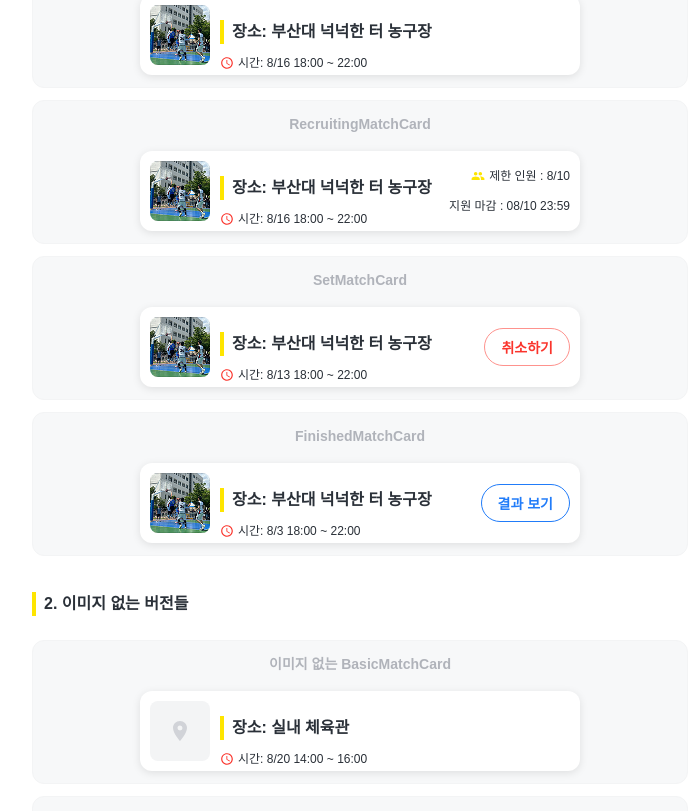
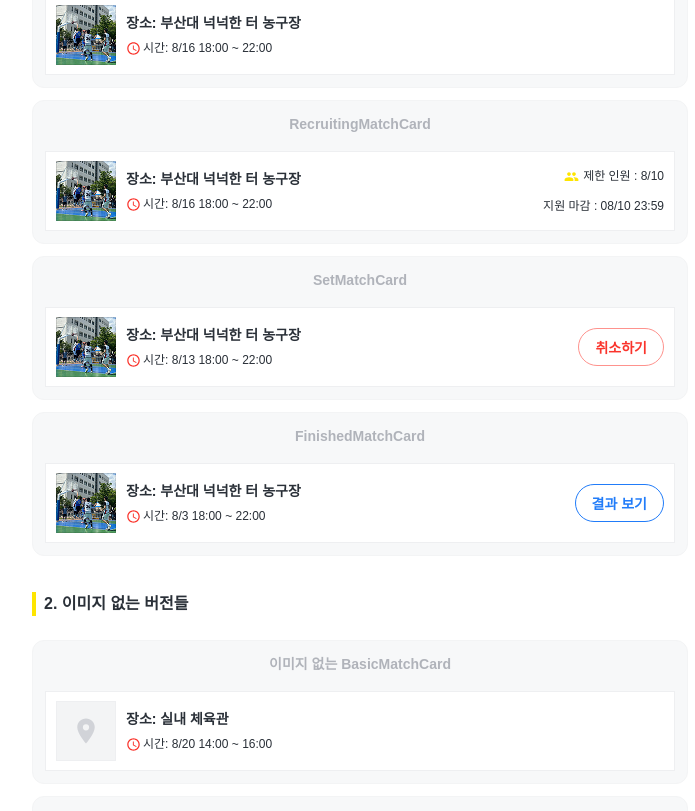
Before and after one commit to kakao-tech-campus-3rd-step3/Team13_FE, a React (Vite) app: page / in a window 1280 px wide. Shown: the part 1482-2293 px from the top of the page, without its empty margins (280-975 px from the left). Built offline with nearby package versions, Linux system fonts and the light colour scheme; a web font is replaced by a local one.

Commit message:
style(matchCard): 디자인에 맞게 matchCard css 스타일 수정

```diff
--- a/src/components/matchCard/matchCardLayout.styled.ts
+++ b/src/components/matchCard/matchCardLayout.styled.ts
@@ -6,149 +6,55 @@ import { spacing } from '@/theme/spacing';
 import { typography } from '@/theme/typography';
 
 /**
- * 매치카드 전체 컨테이너 - 메인 카드 크기와 모양 수정 위치
- *
- * 크기 수정하려면: width, height 값 변경
- * 테두리 수정하려면: border-radius, border 속성 추가/수정
- * 배경색 수정하려면: background 값 변경
- * 반응형 만들려면: @media 쿼리 추가하고 width/height를 %나 vw/vh로 변경
- * 그림자 수정하려면: box-shadow 값 변경
- * 호버 효과 수정하려면: &:hover 내부 스타일 변경
+ * 매치카드 전체 컨테이너
  */
 export const LayoutContainer = styled.div`
   /* 배경색 - 카드 전체 배경 */
   background: ${colors.background.default};
 
   /* 모서리 둥글기 - 카드 테두리 둥근 정도 */
-  border-radius: 12px;
+  border-radius: 0px;
+  border: 1px solid ${colors.gray[300]};
 
-  /* 카드 크기 - 반응형으로 만들려면 이 부분을 % 또는 vw로 변경 */
-  width: 440px; /* 👈 카드 너비 수정 위치 */
-  height: 80px; /* 👈 카드 높이 수정 위치 */
+  /* 카드 크기 - 상위 컨테이너 크기에 비례 */
+  width: 100%; /* 카드 너비 */
+  height: 80px; /* 카드 높이 */
 
   /* 레이아웃 기본 설정 */
   position: relative;
   display: flex;
-  align-items: center; /* 👈 세로 정렬 - center, flex-start, flex-end로 변경 가능 */
+  align-items: center; /* 세로 정렬 */
 
   /* 그림자 효과 - 카드 입체감 */
-  box-shadow: 0 2px 8px rgba(0, 0, 0, 0.1); /* 👈 그림자 크기/색상 수정 위치 */
+  box-shadow: 0 0px 0px rgba(0, 0, 0, 0.1); /* 기본 그림자 */
 
   /* 인터랙션 효과 */
   cursor: pointer;
-  transition: box-shadow 0.2s ease; /* 👈 애니메이션 속도 수정 위치 */
+  transition: box-shadow 0.2s ease; /* 애니메이션 속도 */
 
   /* 호버 시 그림자 효과 강화 */
   &:hover {
-    box-shadow: 0 4px 12px rgba(0, 0, 0, 0.15); /* 👈 호버 그림자 수정 위치 */
+    box-shadow: 0 2px 4px rgba(0, 0, 0, 0.15); /* 호버 그림자 */
   }
-
-  /* 반응형 예시 - 필요시 주석 해제하고 수정
-  @media (max-width: 768px) {
-    width: 100%;
-    height: 70px;
-  }
-
-  @media (max-width: 480px) {
-    width: 100%;
-    height: 60px;
-    border-radius: 8px;
-  }
-  */
 `;
 
 /**
- * 왼쪽 이미지 영역 - 이미지 크기와 위치 수정 위치
- *
- * 이미지 크기 수정하려면: width, height 값 변경
- * 이미지 위치 수정하려면: margin 값 변경
- * 이미지 테두리 수정하려면: border-radius 값 변경
- * 반응형 이미지 만들려면: width/height를 %로 변경
+ * 왼쪽 이미지 영역
  */
 export const LeftSlot = styled.div`
   /* 이미지 영역 크기 */
-  width: 60px; /* 👈 이미지 너비 수정 위치 */
-  height: 60px; /* 👈 이미지 높이 수정 위치 */
+  width: 60px; /* 이미지 너비 */
+  height: 60px; /* 이미지 높이 */
 
   /* 이미지 여백 - 카드 내에서의 위치 */
-  margin: 10px; /* 👈 이미지 주변 여백 수정 위치 */
+  margin: 10px; /* 이미지 주변 여백 */
 
   /* 크기 고정 설정 */
   flex-shrink: 0;
-
-  /* 반응형 예시 - 필요시 주석 해제
-  @media (max-width: 768px) {
-    width: 50px;
-    height: 50px;
-    margin: 8px;
-  }
-  */
 `;
 
 /**
- * 가운데 텍스트 영역 - 제목과 시간 정보 위치 수정 위치
- *
- * 텍스트 위치 수정하려면: padding 값 변경
- * 세로 정렬 수정하려면: justify-content 추가 (flex-start, center, flex-end)
- * 가로 정렬 수정하려면: align-items 추가
- * 텍스트 영역 크기 제한하려면: max-width 추가
- */
-export const CenterSlot = styled.div`
-  /* 영역 확장 설정 - 남은 공간을 모두 차지 */
-  flex: 1;
-
-  /* 텍스트 내부 여백 */
-  padding: 17px 0; /* 👈 위아래 여백 수정 위치 (좌우 여백은 0) */
-
-  /* 텍스트 오버플로우 방지 */
-  min-width: 0;
-
-  /* 텍스트 세로 정렬 추가 예시 - 필요시 주석 해제
-  display: flex;
-  flex-direction: column;
-  justify-content: center;  // 세로 중앙 정렬
-  */
-
-  /* 반응형 패딩 예시 - 필요시 주석 해제
-  @media (max-width: 768px) {
-    padding: 12px 0;
-  }
-  */
-`;
-
-/**
- * 오른쪽 액션 영역 - 버튼이나 인원 정보 위치 수정 위치
- *
- * 버튼 위치 수정하려면: padding 값 변경
- * 버튼 정렬 수정하려면: justify-content 추가 (flex-start, center, flex-end)
- * 버튼 세로 정렬 수정하려면: align-items 값 변경
- */
-export const RightSlot = styled.div`
-  /* 버튼 영역 여백 */
-  padding: 10px; /* 👈 버튼 주변 여백 수정 위치 */
-
-  /* 크기 고정 - 내용에 맞게 크기 유지 */
-  flex-shrink: 0;
-
-  /* 정렬 설정 */
-  display: flex;
-  align-items: center; /* 👈 세로 정렬 수정 위치 (flex-start, center, flex-end) */
-
-  /* 가로 정렬 추가 예시 - 필요시 주석 해제
-  justify-content: flex-end;  // 오른쪽 정렬
-  justify-content: center;    // 중앙 정렬
-  justify-content: flex-start; // 왼쪽 정렬
-  */
-`;
-
-/* ===== 이미지 관련 스타일 ===== */
-
-/**
- * 실제 이미지 스타일 - 이미지 모양 수정 위치
- *
- * 이미지 모서리 수정하려면: border-radius 값 변경
- * 이미지 크롭 방식 수정하려면: object-fit 값 변경 (cover, contain, fill)
- * 이미지 필터 추가하려면: filter 속성 추가
+ * 실제 이미지 스타일
  */
 export const SlotImage = styled.img`
   /* 이미지 크기 - 부모 영역에 맞춤 */
@@ -156,29 +62,14 @@ export const SlotImage = styled.img`
   height: 100%;
 
   /* 이미지 모서리 둥글기 */
-  border-radius: 8px; /* 👈 이미지 모서리 둥근 정도 수정 위치 */
+  border-radius: 0px; /* 이미지 둥근 정도 */
 
   /* 이미지 크롭 방식 */
-  object-fit: cover; /* 👈 이미지 크롭 방식 수정 위치 (cover, contain, fill) */
-
-  /* 이미지 효과 추가 예시 - 필요시 주석 해제
-  filter: brightness(1.1);     // 밝기 조절
-  filter: contrast(1.1);       // 대비 조절
-  filter: grayscale(0.2);      // 흑백 효과
-  transition: filter 0.2s ease; // 호버 시 부드러운 변화
-
-  &:hover {
-    filter: brightness(1.2);
-  }
-  */
+  object-fit: cover; /* 이미지 자르기 방식 */
 `;
 
 /**
- * 이미지 없을 때 플레이스홀더 - 기본 아이콘 영역 스타일 수정 위치
- *
- * 플레이스홀더 배경색 수정하려면: background 값 변경
- * 플레이스홀더 모서리 수정하려면: border-radius 값 변경
- * 플레이스홀더 테두리 추가하려면: border 속성 추가
+ * 이미지 플레이스홀더
  */
 export const ImagePlaceholder = styled.div`
   /* 플레이스홀더 크기 */
@@ -186,10 +77,10 @@ export const ImagePlaceholder = styled.div`
   height: 100%;
 
   /* 플레이스홀더 모서리 */
-  border-radius: 8px; /* 👈 플레이스홀더 모서리 수정 위치 */
+  border-radius: 0px; /* 모서리 둥근 정도 */
 
   /* 플레이스홀더 배경색 */
-  background: ${colors.gray[200]}; /* 👈 플레이스홀더 배경색 수정 위치 */
+  background: ${colors.gray[200]}; /* 배경색 */
 
   /* 아이콘 중앙 정렬 */
   display: flex;
@@ -197,283 +88,252 @@ export const ImagePlaceholder = styled.div`
   justify-content: center;
 
   /* 아이콘 기본 색상 */
-  color: ${colors.gray[500]}; /* 👈 플레이스홀더 아이콘 색상 수정 위치 */
+  color: ${colors.gray[500]}; /* 아이콘 색상 */
 
-  /* 플레이스홀더 테두리 추가 예시 - 필요시 주석 해제
+  /* 플레이스홀더 테두리 */
   border: 1px solid ${colors.gray[300]};
-  */
 `;
 
 /**
- * 플레이스홀더 위치 아이콘 크기 수정 위치
- *
- * 아이콘 크기 수정하려면: width, height 값 변경
- * 아이콘 색상 수정하려면: color 값 변경
+ * 플레이스홀더 위치 아이콘
  */
 export const PlaceholderLocationIcon = styled(MdLocationOn)`
   /* 아이콘 크기 */
-  width: 24px; /* 👈 위치 아이콘 너비 수정 위치 */
-  height: 24px; /* 👈 위치 아이콘 높이 수정 위치 */
+  width: 30px; /* 아이콘 너비 */
+  height: 30px; /* 아이콘 높이 */
 
   /* 아이콘 색상 */
-  color: ${colors.gray[500]}; /* 👈 위치 아이콘 색상 수정 위치 */
+  color: ${colors.gray[500]}; /* 아이콘 색상 */
 `;
 
-/* ===== 텍스트 정보 관련 스타일 ===== */
+/**
+ * 가운데 텍스트 영역
+ */
+export const CenterSlot = styled.div`
+  /* 영역 확장 설정 - 남은 공간을 모두 차지 */
+  flex: 1;
+
+  /* Flutter의 MainAxisAlignment.spaceEvenly와 동일한 효과 */
+  display: flex;
+  flex-direction: column; /* 세로 방향 배치 */
+  justify-content: center;
+  gap: 8px;
+
+  /* 텍스트 오버플로우 방지 */
+  min-width: 0;
+`;
 
 /**
- * 장소명 제목 스타일 - 제목 텍스트 스타일 수정 위치
- *
- * 제목 폰트 크기 수정하려면: font-size 값 변경
- * 제목 색상 수정하려면: color 값 변경
- * 제목 굵기 수정하려면: font-weight 값 변경 (400=보통, 700=굵게)
- * 제목 위치 수정하려면: margin 값 변경
- * 제목 폰트 반응형 만들려면: @media 쿼리 추가
+ * 장소명 제목 스타일
  */
-export const InfoTitle = styled.h3`
+export const InfoTitle = styled.span`
+  display: block; /* 블록 요소처럼 동작 */
+
   /* 제목 폰트 크기 */
-  font-size: 12px; /* 👈 제목 크기 수정 위치 */
-  font-weight: 400; /* 👈 제목 굵기 수정 위치 (400=보통, 700=굵게) */
-  line-height: 15px; /* 👈 제목 줄 높이 수정 위치 */
+  font-size: 12px; /* 제목 크기 */
+  font-weight: 400; /* 제목 굵기 */
+  line-height: 15px; /* 제목 줄 높이 */
 
-  /* 제목 색상 */
-  color: ${colors.text.default}; /* 👈 제목 색상 수정 위치 */
-
-  /* 제목 여백 */
-  margin: 0 0 8px 0; /* 👈 제목 아래 여백 수정 위치 */
+  /* 제목 폰트 스타일 */
+  ${typography.subtitle2Bold};
+  color: ${colors.text.default};
 
   /* 제목 폰트 패밀리 */
-  font-family: 'Inter-Regular', sans-serif; /* 👈 제목 폰트 수정 위치 */
+  font-family: 'Inter-Regular', sans-serif; /* 제목 폰트 */
 
   /* 긴 텍스트 처리 */
   overflow: hidden;
-  text-overflow: ellipsis; /* 👈 긴 텍스트 ... 표시 */
-  white-space: nowrap; /* 👈 텍스트 한 줄로 제한 */
-
-  /* 반응형 폰트 예시 - 필요시 주석 해제
-  @media (max-width: 768px) {
-    font-size: 11px;
-    line-height: 13px;
-  }
-
-  @media (max-width: 480px) {
-    font-size: 10px;
-    line-height: 12px;
-  }
-  */
+  text-overflow: ellipsis; /* 긴 텍스트 ... 표시 */
+  white-space: nowrap; /* 텍스트 한 줄로 제한 */
 `;
 
 /**
- * 시간 정보 컨테이너 - 시간 텍스트와 아이콘 배치 수정 위치
- *
- * 시간 아이콘과 텍스트 간격 수정하려면: gap 값 변경
- * 시간 폰트 크기 수정하려면: font-size 값 변경
- * 시간 색상 수정하려면: color 값 변경
- * 시간 정렬 수정하려면: justify-content 추가
+ * 시간 정보 컨테이너
  */
 export const InfoTime = styled.div`
   /* 시간 정보 레이아웃 */
   display: flex;
-  align-items: center; /* 👈 아이콘과 텍스트 세로 정렬 */
-  gap: 4px; /* 👈 아이콘과 텍스트 간격 수정 위치 */
+  align-items: center; /* 아이콘과 텍스트 세로 정렬 */
+  gap: 2px; /* 아이콘과 텍스트 간격 */
 
   /* 시간 텍스트 색상 */
-  color: ${colors.text.default}; /* 👈 시간 텍스트 색상 수정 위치 */
+  color: ${colors.text.default}; /* 시간 텍스트 색상 */
 
   /* 시간 폰트 스타일 */
-  font-size: 12px; /* 👈 시간 폰트 크기 수정 위치 */
-  font-weight: 400; /* 👈 시간 폰트 굵기 수정 위치 */
-  line-height: 15px; /* 👈 시간 줄 높이 수정 위치 */
-  font-family: 'Inter-Regular', sans-serif; /* 👈 시간 폰트 수정 위치 */
+  font-size: 12px; /* 시간 폰트 크기 */
+  font-weight: 400; /* 시간 폰트 굵기 */
+  line-height: 15px; /* 시간 줄 높이 */
+  font-family: 'Inter-Regular', sans-serif; /* 시간 폰트 */
 `;
 
 /**
- * 시간 아이콘 스타일 - 시계 아이콘 모양 수정 위치
- *
- * 시계 아이콘 색상 수정하려면: color 값 변경
- * 시계 아이콘 크기 수정하려면: font-size 값 변경
+ * 시간 아이콘 스타일
  */
 export const TimeIcon = styled(MdAccessTime)`
   /* 시계 아이콘 색상 */
-  color: ${colors.red[700]}; /* 👈 시계 아이콘 색상 수정 위치 */
+  color: ${colors.red[700]}; /* 시계 아이콘 색상 */
 
   /* 시계 아이콘 크기 */
-  font-size: 14px; /* 👈 시계 아이콘 크기 수정 위치 */
+  font-size: 15px; /* 시계 아이콘 크기 */
+`;
+
+/**
+ * 오른쪽 액션 영역
+ */
+export const RightSlot = styled.div`
+  /* 버튼 영역 여백 */
+  padding: 10px; /* 버튼 주변 여백 */
+
+  /* 크기 고정 - 내용에 맞게 크기 유지 */
+  flex-shrink: 0;
+
+  /* 정렬 설정 */
+  display: flex;
+  align-items: center; /* 세로 정렬 */
+  justify-content: flex-end; /* 가로 정렬 */
 `;
 
 /* ===== 인원 정보 관련 스타일 ===== */
 
 /**
- * 인원 정보 전체 컨테이너 - 인원수와 마감일 배치 수정 위치
- *
- * 인원 정보 세로 배치 수정하려면: flex-direction 값 변경 (column, row)
- * 인원 정보 가로 정렬 수정하려면: align-items 값 변경 (flex-start, center, flex-end)
- * 인원 정보 간격 수정하려면: gap 값 변경
+ * 인원 정보 전체 컨테이너
  */
 export const PeopleInfoContainer = styled.div`
   /* 인원 정보 레이아웃 */
   display: flex;
-  flex-direction: column; /* 👈 세로 배치 (row로 변경시 가로 배치) */
-  align-items: flex-end; /* 👈 오른쪽 정렬 (flex-start=왼쪽, center=중앙) */
-  gap: 8px; /* 👈 인원수와 마감일 사이 간격 수정 위치 */
+  flex-direction: column; /* 세로 배치 */
+  align-items: flex-end; /* 오른쪽 정렬 */
+  gap: 8px; /* 인원수와 마감일 사이 간격 */
 `;
 
 /**
- * 인원 수 정보 스타일 - 인원수 텍스트와 아이콘 수정 위치
- *
- * 인원 아이콘과 숫자 간격 수정하려면: gap 값 변경
- * 인원 폰트 크기 수정하려면: font-size 값 변경
- * 인원 텍스트 색상 수정하려면: color 값 변경
- * 인원 정보 정렬 수정하려면: justify-content 추가
+ * 인원 수 정보 스타일
  */
 export const PeopleCount = styled.div`
   /* 인원 정보 레이아웃 */
   display: flex;
-  align-items: center; /* 👈 아이콘과 숫자 세로 정렬 */
-  gap: 4px; /* 👈 아이콘과 숫자 간격 수정 위치 */
+  align-items: center; /* 아이콘과 숫자 세로 정렬 */
+  gap: 4px; /* 아이콘과 숫자 간격 */
 
   /* 인원 텍스트 색상 */
-  color: ${colors.text.default}; /* 👈 인원 텍스트 색상 수정 위치 */
+  color: ${colors.text.default}; /* 인원 텍스트 색상 */
 
   /* 인원 폰트 스타일 */
-  font-size: 12px; /* 👈 인원 폰트 크기 수정 위치 */
-  font-weight: 400; /* 👈 인원 폰트 굵기 수정 위치 */
-  font-family: 'Inter-Regular', sans-serif; /* 👈 인원 폰트 수정 위치 */
+  font-size: 12px; /* 인원 폰트 크기 */
+  font-weight: 400; /* 인원 폰트 굵기 */
+  font-family: 'Inter-Regular', sans-serif; /* 인원 폰트 */
 
   /* 텍스트 정렬 */
-  text-align: right; /* 👈 인원 텍스트 정렬 수정 위치 (left, center, right) */
+  text-align: right; /* 인원 텍스트 정렬 */
 `;
 
 /**
- * 인원 아이콘 스타일 - 사람 아이콘 모양 수정 위치
- *
- * 인원 아이콘 색상 수정하려면: color 값 변경
- * 인원 아이콘 크기 수정하려면: font-size 값 변경
+ * 인원 아이콘 스타일
  */
 export const PeopleIcon = styled(MdPeople)`
   /* 인원 아이콘 색상 */
-  color: ${colors.yellow[600]}; /* 👈 인원 아이콘 색상 수정 위치 */
+  color: ${colors.yellow[600]}; /* 인원 아이콘 색상 */
 
   /* 인원 아이콘 크기 */
-  font-size: 14px; /* 👈 인원 아이콘 크기 수정 위치 */
+  font-size: 15px; /* 인원 아이콘 크기 */
 `;
 
 /**
- * 마감일 정보 스타일 - 지원 마감일 텍스트 수정 위치
- *
- * 마감일 폰트 크기 수정하려면: font-size 값 변경
- * 마감일 색상 수정하려면: color 값 변경
- * 마감일 정렬 수정하려면: text-align 값 변경
+ * 마감일 정보 스타일
  */
 export const Deadline = styled.div`
   /* 마감일 텍스트 색상 */
-  color: ${colors.text.default}; /* 👈 마감일 색상 수정 위치 */
+  color: ${colors.text.default}; /* 마감일 색상 */
 
   /* 마감일 폰트 스타일 */
-  font-size: 12px; /* 👈 마감일 폰트 크기 수정 위치 */
-  font-weight: 400; /* 👈 마감일 폰트 굵기 수정 위치 */
-  font-family: 'Inter-Regular', sans-serif; /* 👈 마감일 폰트 수정 위치 */
+  font-size: 12px; /* 마감일 폰트 크기 */
+  font-weight: 400; /* 마감일 폰트 굵기 */
+  font-family: 'Inter-Regular', sans-serif; /* 마감일 폰트 */
 
   /* 마감일 텍스트 정렬 */
-  text-align: right; /* 👈 마감일 정렬 수정 위치 (left, center, right) */
+  text-align: right; /* 마감일 정렬 */
 `;
 
 /* ===== 액션 버튼 관련 스타일 ===== */
 
 /**
- * 취소하기 버튼 스타일 - 취소 버튼 모양 수정 위치
- *
- * 버튼 크기 수정하려면: padding 값 변경
- * 버튼 모서리 수정하려면: border-radius 값 변경
- * 버튼 색상 수정하려면: border, background, color 값 변경
- * 버튼 폰트 수정하려면: font-size, font-weight 값 변경
- * 버튼 호버 효과 수정하려면: &:hover 내부 스타일 변경
+ * 취소하기 버튼 스타일
  */
 export const CancelButton = styled.button`
   /* 버튼 크기 */
-  padding: ${spacing.spacing2} ${spacing.spacing4}; /* 👈 버튼 안쪽 여백 수정 위치 */
+  padding: ${spacing.spacing2} ${spacing.spacing4}; /* 버튼 안쪽 여백 */
 
   /* 버튼 모양 */
-  border-radius: 20px; /* 👈 버튼 모서리 둥근 정도 수정 위치 */
-  border: 1px solid ${colors.red[500]}; /* 👈 버튼 테두리 색상 수정 위치 */
-  background: ${colors.background.default}; /* 👈 버튼 배경색 수정 위치 */
+  border-radius: 20px; /* 버튼 모서리 둥근 정도 */
+  border: 1px solid ${colors.red[500]}; /* 버튼 테두리 색상 */
+  background: ${colors.background.default}; /* 버튼 배경색 */
 
   /* 버튼 텍스트 색상 */
-  color: ${colors.red[700]}; /* 👈 버튼 텍스트 색상 수정 위치 */
+  color: ${colors.red[700]}; /* 버튼 텍스트 색상 */
 
   /* 버튼 폰트 */
-  font-size: ${typography.body2Regular
-    .fontSize}; /* 👈 버튼 폰트 크기 수정 위치 */
-  font-weight: ${typography.body2Bold
-    .fontWeight}; /* 👈 버튼 폰트 굵기 수정 위치 */
+  font-size: ${typography.body2Regular.fontSize}; /* 버튼 폰트 크기 */
+  font-weight: ${typography.body2Bold.fontWeight}; /* 버튼 폰트 굵기 */
 
   /* 버튼 기본 설정 */
   cursor: pointer;
-  transition: all 0.2s ease; /* 👈 버튼 애니메이션 속도 수정 위치 */
-  white-space: nowrap; /* 👈 버튼 텍스트 줄바꿈 방지 */
+  transition: all 0.2s ease; /* 버튼 애니메이션 속도 */
+  white-space: nowrap; /* 버튼 텍스트 줄바꿈 방지 */
 
   /* 버튼 호버 효과 */
   &:hover {
-    background: ${colors.red[100]}; /* 👈 호버시 배경색 수정 위치 */
+    background: ${colors.red[100]}; /* 호버시 배경색 */
   }
 
   /* 버튼 클릭 효과 */
   &:active {
-    background: ${colors.red[200]}; /* 👈 클릭시 배경색 수정 위치 */
+    background: ${colors.red[200]}; /* 클릭시 배경색 */
   }
 
   /* 버튼 비활성화 효과 */
   &:disabled {
-    opacity: 0.5; /* 👈 비활성화시 투명도 수정 위치 */
+    opacity: 0.5; /* 비활성화시 투명도 */
     cursor: not-allowed;
   }
 `;
 
 /**
- * 결과 보기 버튼 스타일 - 결과 버튼 모양 수정 위치
- *
- * 버튼 크기 수정하려면: padding 값 변경
- * 버튼 모서리 수정하려면: border-radius 값 변경
- * 버튼 색상 수정하려면: border, background, color 값 변경
- * 버튼 폰트 수정하려면: font-size, font-weight 값 변경
- * 버튼 호버 효과 수정하려면: &:hover 내부 스타일 변경
+ * 결과 보기 버튼 스타일
  */
 export const ResultButton = styled.button`
   /* 버튼 크기 */
-  padding: ${spacing.spacing2} ${spacing.spacing4}; /* 👈 버튼 안쪽 여백 수정 위치 */
+  padding: ${spacing.spacing2} ${spacing.spacing4}; /* 버튼 안쪽 여백 */
 
   /* 버튼 모양 */
-  border-radius: 20px; /* 👈 버튼 모서리 둥근 정도 수정 위치 */
-  border: 1px solid ${colors.blue[700]}; /* 👈 버튼 테두리 색상 수정 위치 */
-  background: ${colors.background.default}; /* 👈 버튼 배경색 수정 위치 */
+  border-radius: 20px; /* 버튼 모서리 둥근 정도 */
+  border: 1px solid ${colors.blue[700]}; /* 버튼 테두리 색상 */
+  background: ${colors.background.default}; /* 버튼 배경색 */
 
   /* 버튼 텍스트 색상 */
-  color: ${colors.blue[700]}; /* 👈 버튼 텍스트 색상 수정 위치 */
+  color: ${colors.blue[700]}; /* 버튼 텍스트 색상 */
 
   /* 버튼 폰트 */
-  font-size: ${typography.body2Regular
-    .fontSize}; /* 👈 버튼 폰트 크기 수정 위치 */
-  font-weight: ${typography.body2Bold
-    .fontWeight}; /* 👈 버튼 폰트 굵기 수정 위치 */
+  font-size: ${typography.body2Regular.fontSize}; /* 버튼 폰트 크기 */
+  font-weight: ${typography.body2Bold.fontWeight}; /* 버튼 폰트 굵기 */
 
   /* 버튼 기본 설정 */
   cursor: pointer;
-  transition: all 0.2s ease; /* 👈 버튼 애니메이션 속도 수정 위치 */
-  white-space: nowrap; /* 👈 버튼 텍스트 줄바꿈 방지 */
+  transition: all 0.2s ease; /* 버튼 애니메이션 속도 */
+  white-space: nowrap; /* 버튼 텍스트 줄바꿈 방지 */
 
   /* 버튼 호버 효과 */
   &:hover {
-    background: ${colors.blue[100]}; /* 👈 호버시 배경색 수정 위치 */
+    background: ${colors.blue[100]}; /* 호버시 배경색 */
   }
 
   /* 버튼 클릭 효과 */
   &:active {
-    background: ${colors.blue[200]}; /* 👈 클릭시 배경색 수정 위치 */
+    background: ${colors.blue[200]}; /* 클릭시 배경색 */
   }
 
   /* 버튼 비활성화 효과 */
   &:disabled {
-    opacity: 0.5; /* 👈 비활성화시 투명도 수정 위치 */
+    opacity: 0.5; /* 비활성화시 투명도 */
     cursor: not-allowed;
   }
 `;
```
